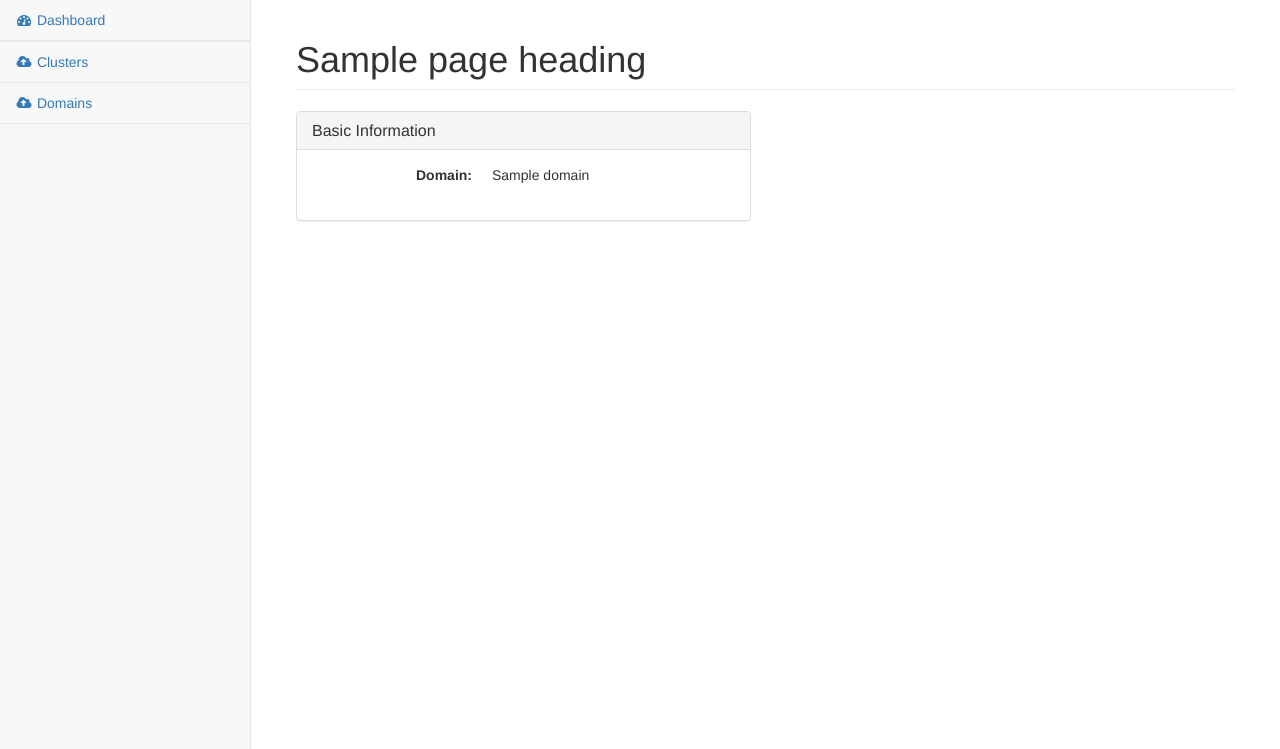
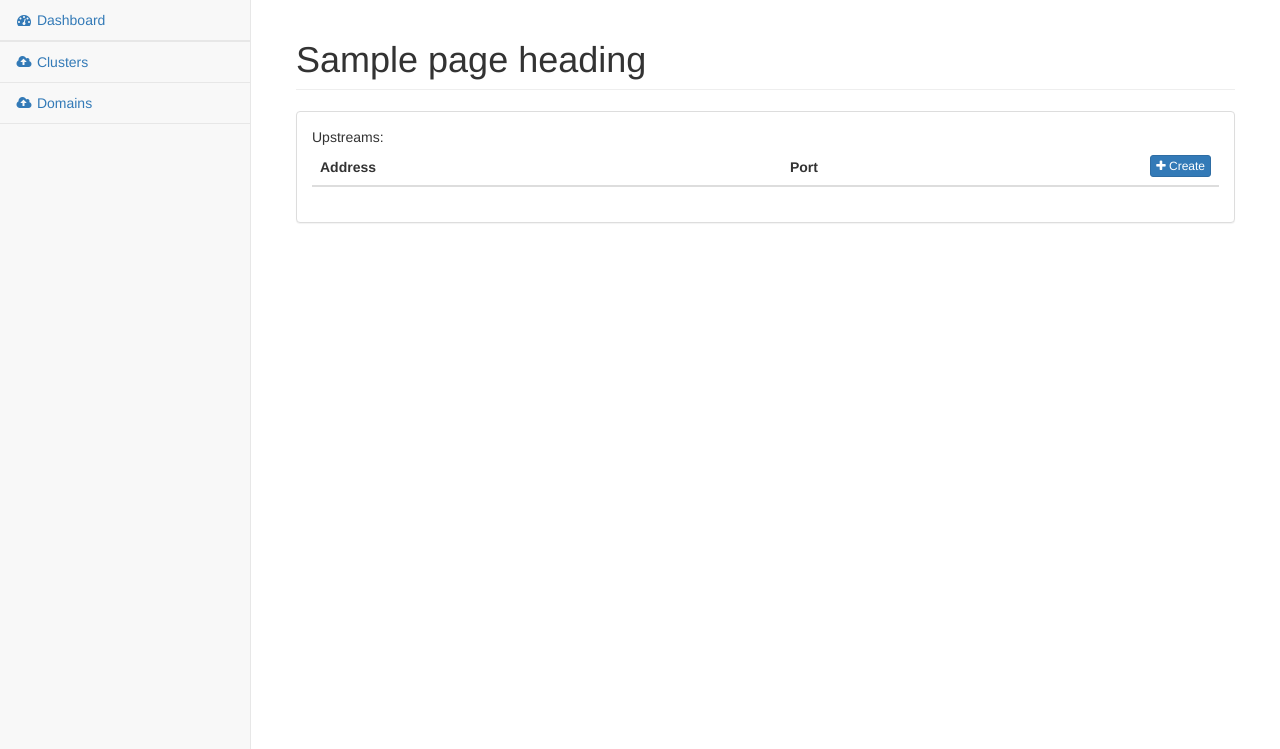
Before and after one commit to zensec/haproxyUI, a Flask app: template app/templates/domains/show.html in a window 1280 px wide. Shown: the part 51-800 px from the top of the page. Run offline with Flask 2, Linux system fonts and the light colour scheme; tables that the repository leaves empty hold one stand-in row (values such as "Sample post"); the template is opened without the code that fills it: values that come from a table or form of the project are taken from there, most other values are stand-ins (such as "Sample title", 1, 10 or a date in 2020); lists and menus that the app fills with data are empty; parts of the project's set-up code (start-up, migrations or seed data) failed here and were passed over; some libraries are stand-ins or nearby versions.

Commit message:
Begins work on domain upstreams

```diff
--- a/app/templates/domains/show.html
+++ b/app/templates/domains/show.html
@@ -2,16 +2,36 @@
 
 {% block content %}
     <div class="row">
-        <div class="col-lg-6 col-md-6">
+        <div class="col-lg-12">
             <div class="panel panel-default">
-                <div class="panel-heading">
-                    <h3 class="panel-title">Basic Information</h3>
-                </div>
                 <div class="panel-body">
-                    <dl class="dl-horizontal">
-                        <dt>Domain: </dt>
-                        <dd>{{ domain.name }}</dd>
-                    </dl>
+                    <div class="table-responsive">
+                        Upstreams:
+                        <table class="table table-hover table-striped">
+                            <thead>
+                                <tr>
+                                    <th>Address</th>
+                                    <th>Port</th>
+                                    <th class="options">
+                                        <a href="{{ url_for('Upstreams:new', domain_name=domain.name) }}" class="btn btn-xs btn-primary">
+                                            <i class="fa fa-plus"></i> Create
+                                        </a>
+                                    </th>
+                                </tr>
+                            </thead>
+                            <tbody>
+                                {% for upstream in domain.upstreams.filter_by(audit_is_deleted=False).all() %}
+                                    <tr>
+                                        <td>{{ upstream.ip_address }}</td>
+                                        <td>{{ upstream.port }}</td>
+                                        <td class="options">
+                                            <a href="{{ url_for('Upstreams:delete', domain_name=domain.name) }}?_method=delete" class="btn btn-xs btn-danger">Delete</a>
+                                        </td>
+                                    </tr>
+                                {% endfor %}
+                            </tbody>
+                        </table>
+                    </div>
                 </div>
             </div>
         </div>
```
Also changed, not shown: app/forms/upstream.py (added, +8 -0 lines), app/views/upstreams.py (added, +57 -0 lines), app/models/upstream.py (line endings or trailing spaces).
